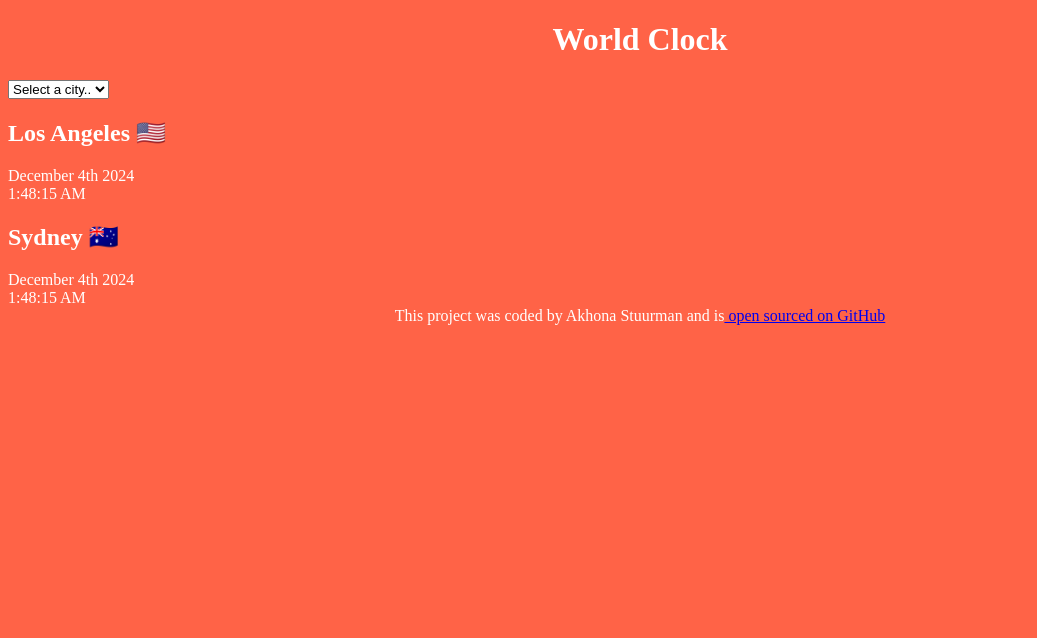
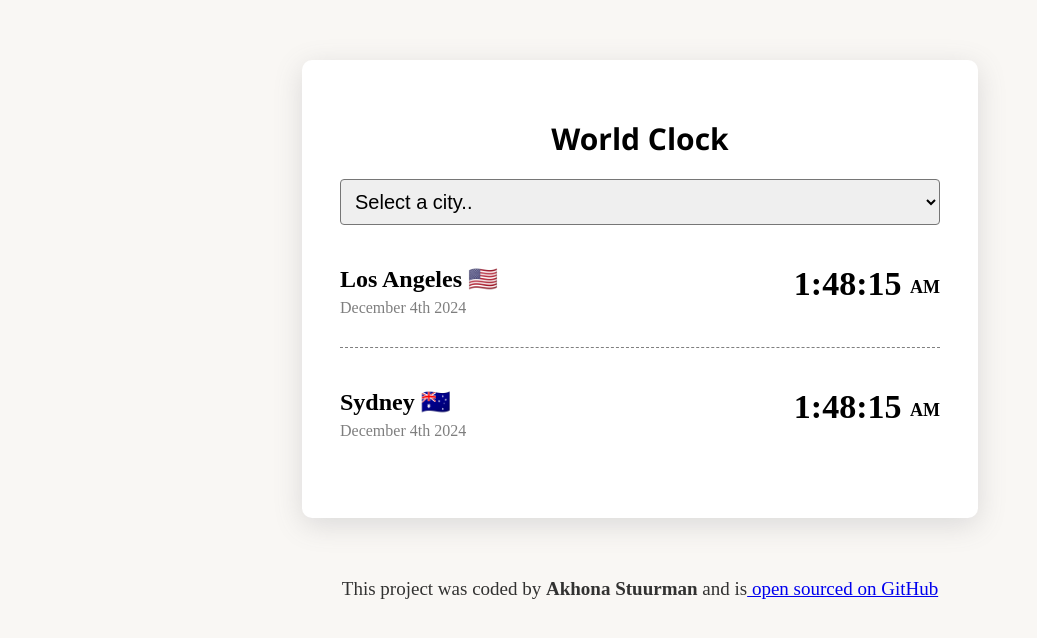
Before and after one commit to MsAikho/World-Clock, a plain HTML site: page src/index.html in a window 1280 px wide. Shown: the whole page, without its empty margins (0-1037 px from the left). Drawn offline with Linux system fonts and the light colour scheme.

Commit message:
add css and little of html

```diff
--- a/src/css/style.css
+++ b/src/css/style.css
@@ -1,10 +1,59 @@
 body {
-  background: tomato;
-  color: white;
+  background-color: #f9f7f4;
 }
 h1 {
   text-align: center;
+  font-family: "Segoe UI", Tahoma, Geneva, Verdana, sans-serif;
+  font-size: 30px;
+}
+
+h2 {
+  margin: 0 0 6px;
+}
+.date {
+  opacity: 0.5;
 }
 footer {
   text-align: center;
+  color: rgba(0, 0, 0, 0.8);
+  font-size: 19px;
 }
+
+.container {
+  max-width: 600px;
+  margin: 60px auto;
+  background: white;
+  padding: 3%;
+  border-radius: 10px;
+  box-shadow: rgba(100, 100, 111, 0.2) 0px 7px 29px 0px;
+}
+
+.city {
+  display: flex;
+  justify-content: space-between;
+  margin: 10px 0;
+  border-bottom: 1px dashed grey;
+  padding: 30px 0;
+}
+
+.city:last-child {
+  border: none;
+}
+
+.time {
+  font-size: 34px;
+  font-weight: bold;
+}
+
+.time small {
+  font-size: 18px;
+  line-height: 36px;
+  vertical-align: middle;
+}
+select {
+  width: 100%;
+  display: block;
+  font-size: 20px;
+  padding: 10px;
+  border-radius: 4px;
+}
--- a/src/index.html
+++ b/src/index.html
@@ -17,19 +17,23 @@
         <option value="">Auckland</option>
       </select>
       <div class="city">
-        <h2>Los Angeles 🇺🇸</h2>
-        <div class="date">December 4th 2024</div>
-        <div class="time">1:48:15 AM</div>
+        <div>
+          <h2>Los Angeles 🇺🇸</h2>
+          <div class="date">December 4th 2024</div>
+        </div>
+        <div class="time">1:48:15 <small>AM</small></div>
       </div>
       <div class="city">
-        <h2>Sydney 🇦🇺</h2>
-        <div class="date">December 4th 2024</div>
-        <div class="time">1:48:15 AM</div>
+        <div>
+          <h2>Sydney 🇦🇺</h2>
+          <div class="date">December 4th 2024</div>
+        </div>
+        <div class="time">1:48:15 <small>AM</small></div>
       </div>
     </div>
     <footer>
-      This project was coded by Akhona Stuurman and is<a
-        href="#"
+      This project was coded by <strong>Akhona Stuurman</strong> and is<a
+        href="https://github.com/MsAikho/World-Clock"
         target="_blank"
       >
         open sourced on GitHub
```
